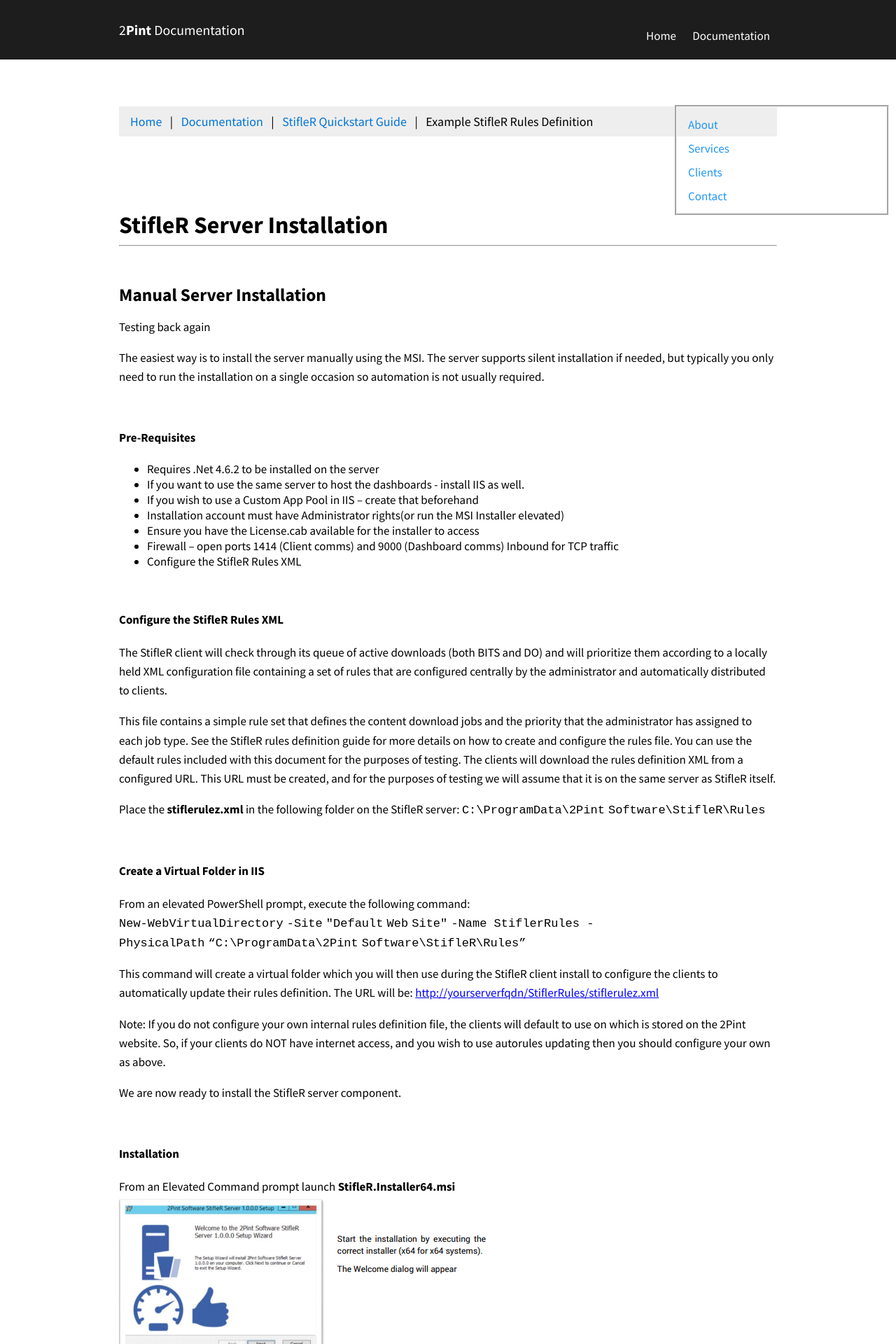
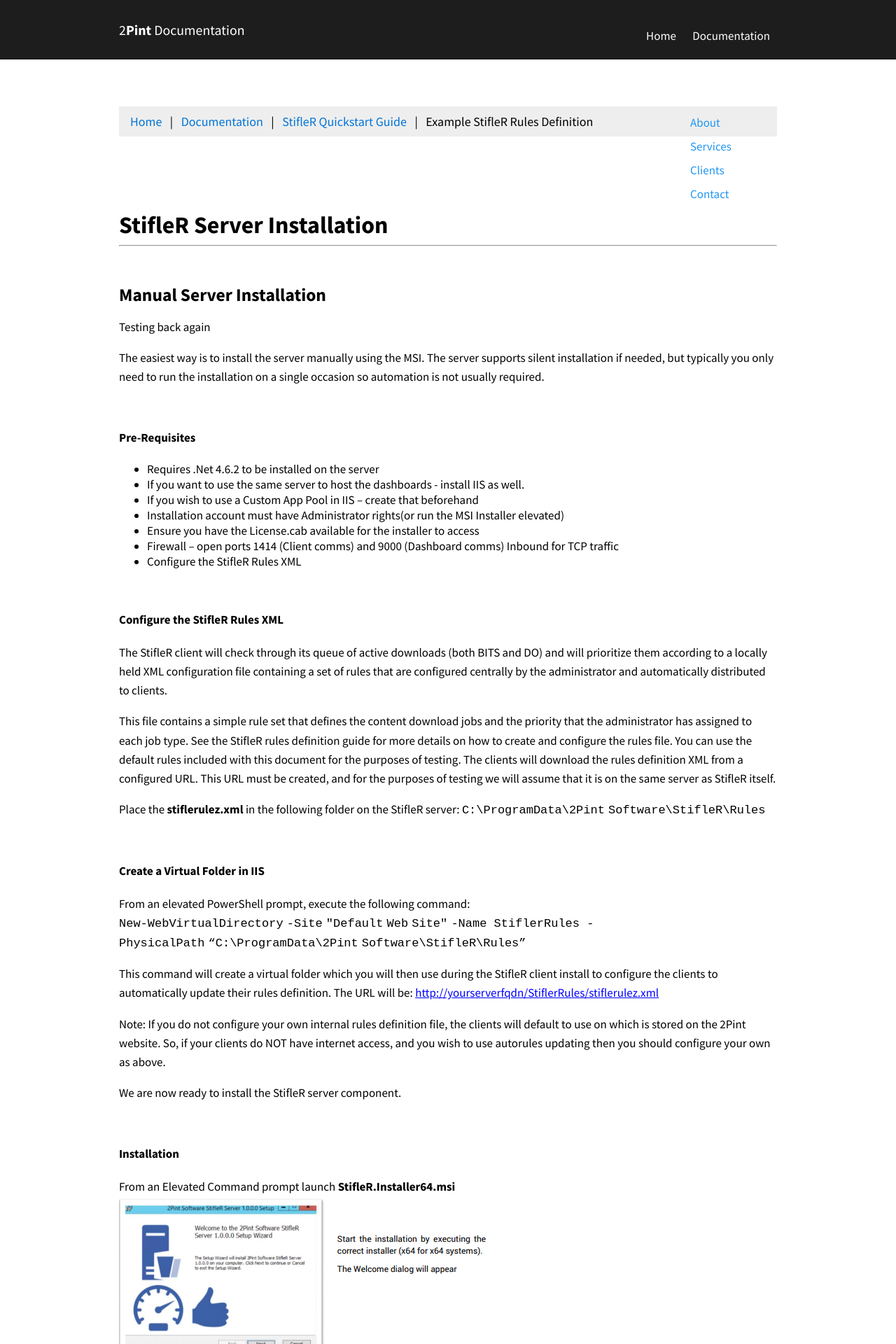
Before and after one commit to RoseSmithTest/2PintTest.github.io, a Jekyll site: the page built from docs/testfile.html, in a window 1280 px wide. Shown: the top 1920 px of the page at 70% size. Built offline with Jekyll 4.4.1, drawn with Linux system fonts in a browser that asks for light colours.

Commit message:
Update style.css

```diff
--- a/css/style.css
+++ b/css/style.css
@@ -201,8 +201,8 @@ ul.breadcrumb li a:hover {
   right: 10px;
   overflow-x: hidden;
   padding: 8px 0;
-  border-style: groove;
-  border-color: #F8F8F8;
+  /*border-style: groove;
+  border-color: #F8F8F8;*/
 }
 
 .sidenav a {
```
